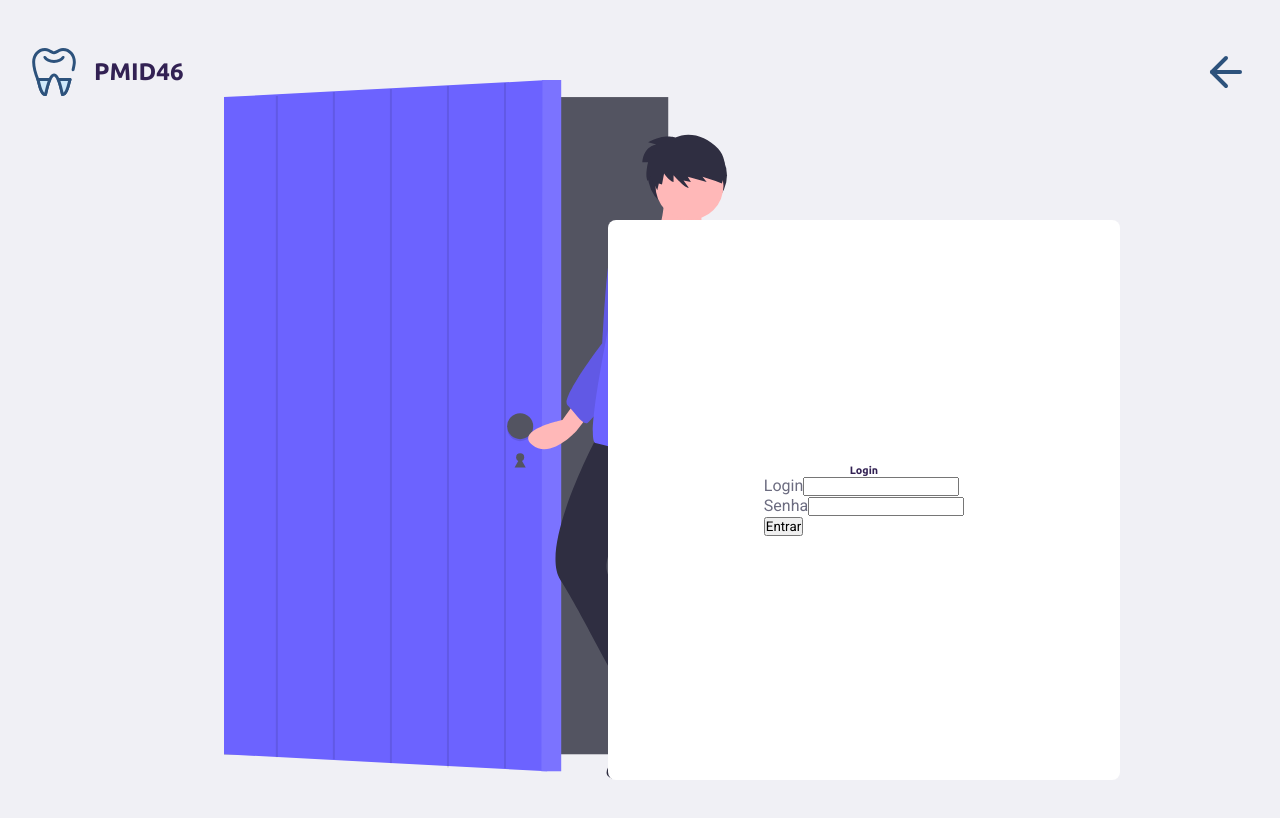
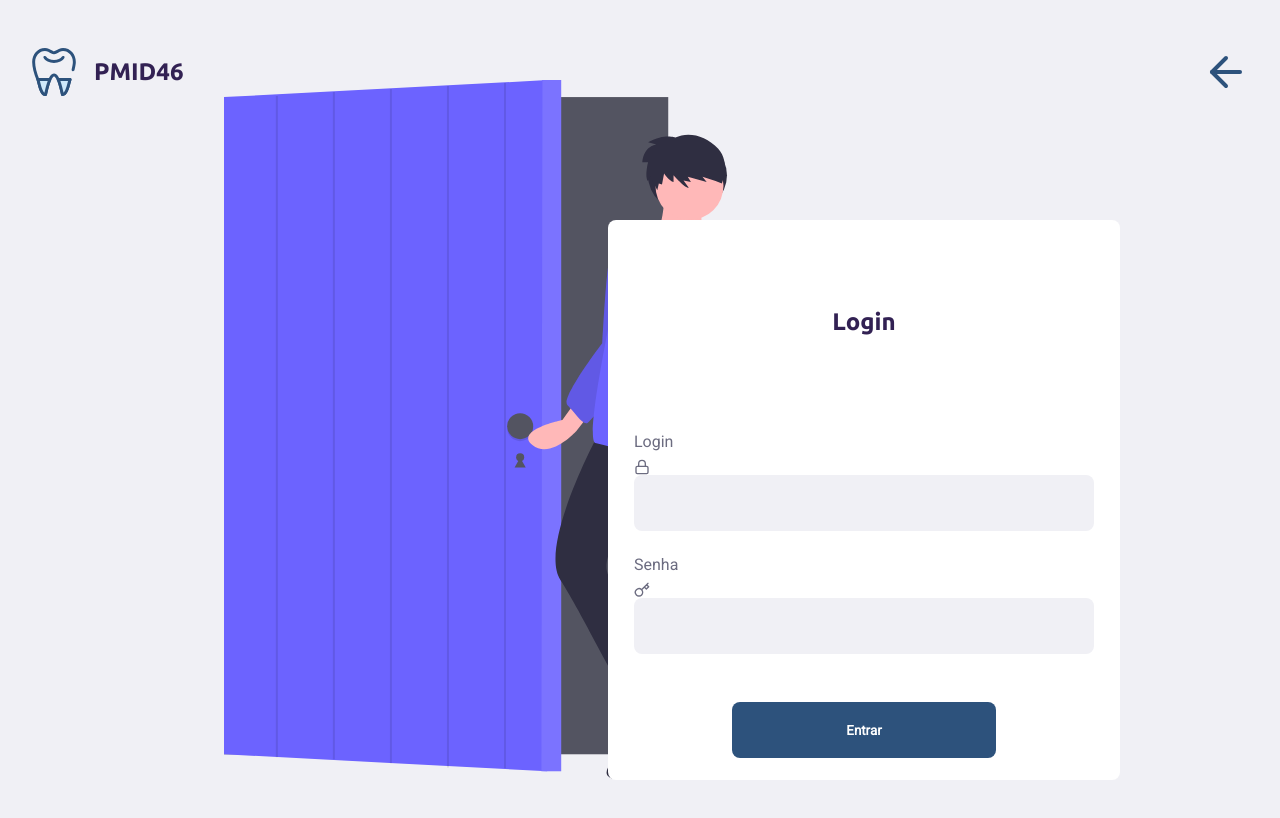
Before and after one commit to douglaschalegre/PMID46, a React (Create React App) app in the folder web/: page /admin/login in a window 1280 px wide. Shown: the top 818 px of the page. Built offline with nearby package versions, Linux system fonts and the light colour scheme; the HTML template or start-up script is replaced by a standard one.

Commit message:
Login form css and structure

```diff
--- a/web/src/pages/Login/index.tsx
+++ b/web/src/pages/Login/index.tsx
@@ -1,5 +1,5 @@
 import React from 'react';
-import { FiArrowLeft } from 'react-icons/fi'
+import { FiArrowLeft, FiLock, FiKey } from 'react-icons/fi'
 import { Link } from 'react-router-dom';
 
 import './styles.css'
@@ -27,22 +27,24 @@ const LandingPage = () => {
 			</header>
 
 			<main>
-				<div className="backgroud">
 					<div className="container-login-form">
-						<h6>Login</h6>
+						<h2>Login</h2>
 						<form>
 							<div>
 								<label>Login</label>
-								<input/>
+								<FiLock/>
+								<input type="text"/>
 							</div>
 							<div>
 								<label>Senha</label>
-								<input/>
+								<FiKey/>
+								<input type="password"/>
 							</div>
-							<button>Entrar</button>
+							<div className="login-btn">
+								<button>Entrar</button>
+							</div>
 						</form>
 					</div>
-				</div>
 			</main>
 		</div>
 	</div>
--- a/web/src/pages/Login/styles.css
+++ b/web/src/pages/Login/styles.css
@@ -41,11 +41,7 @@
   font-size: 24px;
 }
 
-#page-login .content main .backgroud{
-  height: 100vh;
-}
-
-#page-login .content main div .container-login-form{
+#page-login .content main .container-login-form{
   height: 70vh;
   width: 40vw;
   display: flex;
@@ -56,11 +52,69 @@
   right: 0;
   background-color: #ffffff;
   border-radius: 8px;
-  justify-content: center;
+  flex-direction: column;
   align-items: center;
-  flex-direction: column;
 }
 
+#page-login .content main .container-login-form h2{
+  font-size: 24px;
+  margin: 88px 0px 0px;
+}
+
+#page-login .content main .container-login-form form{
+  margin: 72px;
+}
+
+#page-login .content main .container-login-form form div{
+  display: flex;
+  flex-direction: column;
+  margin: 24px;
+}
+
+#page-login .content main .container-login-form form div label{
+  margin-bottom: 8px;
+}
+
+#page-login .content main .container-login-form form div input{
+  background: #F0F0F5;
+  border-style: none;
+  border-radius: 8px;
+  height: 56px;
+  width: 460px;
+}
+
+#page-login .content main .container-login-form form .login-btn{
+  display: flex;
+  align-items: center;
+  margin-top: 48px;
+}
+
+#page-login .content main .container-login-form form button{
+  background: var(--primary-color);
+  color: #ffffff;
+  font-weight: 800;
+  height: 56px;
+  width: 264px;
+  border-style: none;
+  border-radius: 8px;
+}
+
+.input-search{
+  z-index: 3;
+}
+.form-content input[type="text"] {
+  padding-left: 40px;
+}
+.form-content {
+  position: relative;
+}
+
+.icon-left {
+  position: absolute;
+  left: 0;
+  top: 13px;
+  margin-left: 1rem;
+}
 
 @media(max-height: 700px ) {
 
```
